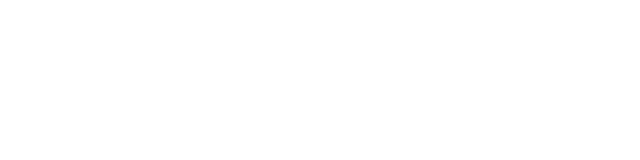
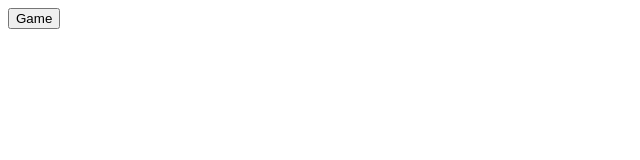
Before and after one commit to VaineHertz/Meowcaron-s-Pawtisserie, a React (Create React App) app: page / in a window 1280 px wide. Shown: the top 160 px of the page, without its empty margins (0-640 px from the left). Built offline with nearby package versions, Linux system fonts and the light colour scheme.

Commit message:
initialized routes

```diff
--- a/src/App.js
+++ b/src/App.js
@@ -5,7 +5,16 @@ import './App.scss';
 import catcher from './asset/catcher.png'
 import macaron from './asset/macaron.jpg'
 
-class catchGame extends React.Component {
+class Home extends React.Component {
+  constructor(props){
+    super(props)
+  }
+  render(){
+    return <><a href="./game"><button>Game</button></a></>
+  }
+}
+
+class CatchGame extends React.Component {
   constructor(props){
     super(props)
   }
@@ -85,7 +94,8 @@ class Plate extends React.Component {
 function App() {
   return (
     <Routes>
-      <Route className="App" path="/" element={<catchGame />}></Route>
+      <Route path="/game" element={<CatchGame />}></Route>
+      <Route path="/" element={<Home />}></Route>
     </Routes>
   );
 }
```
